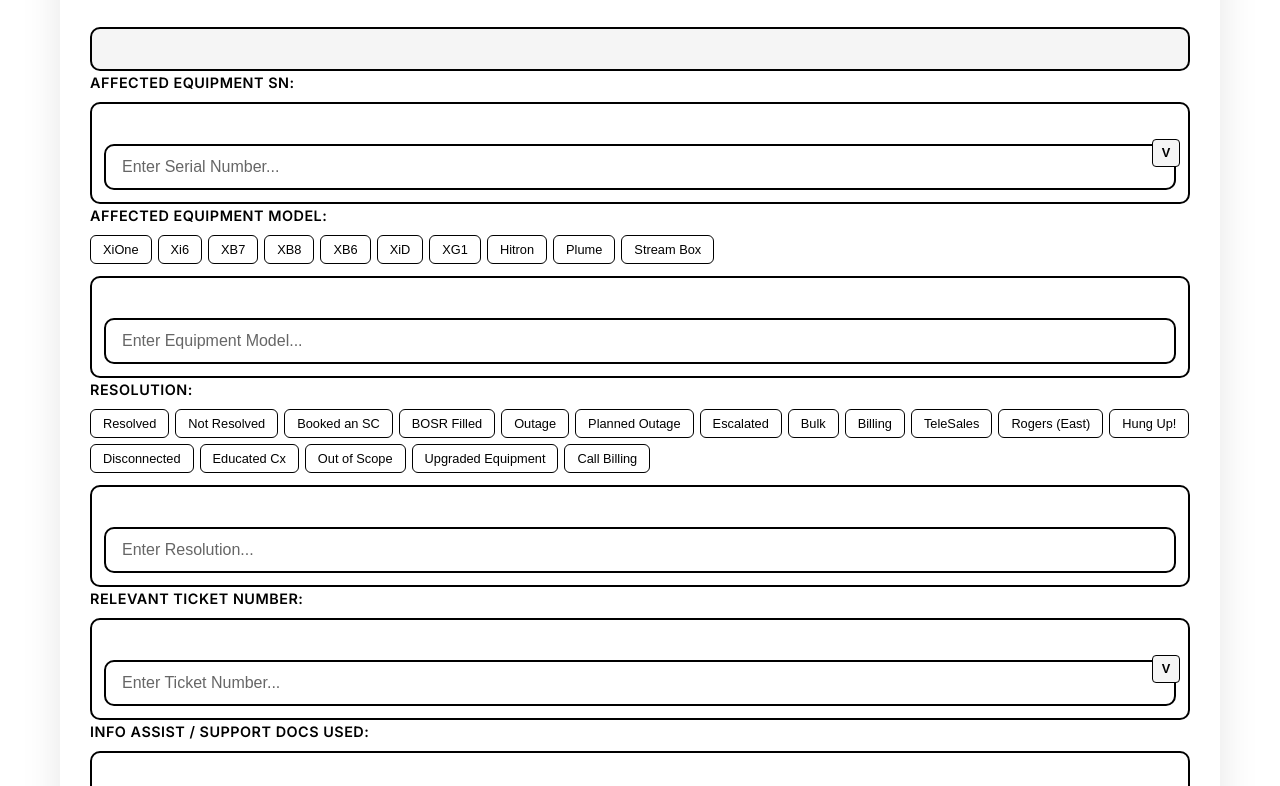
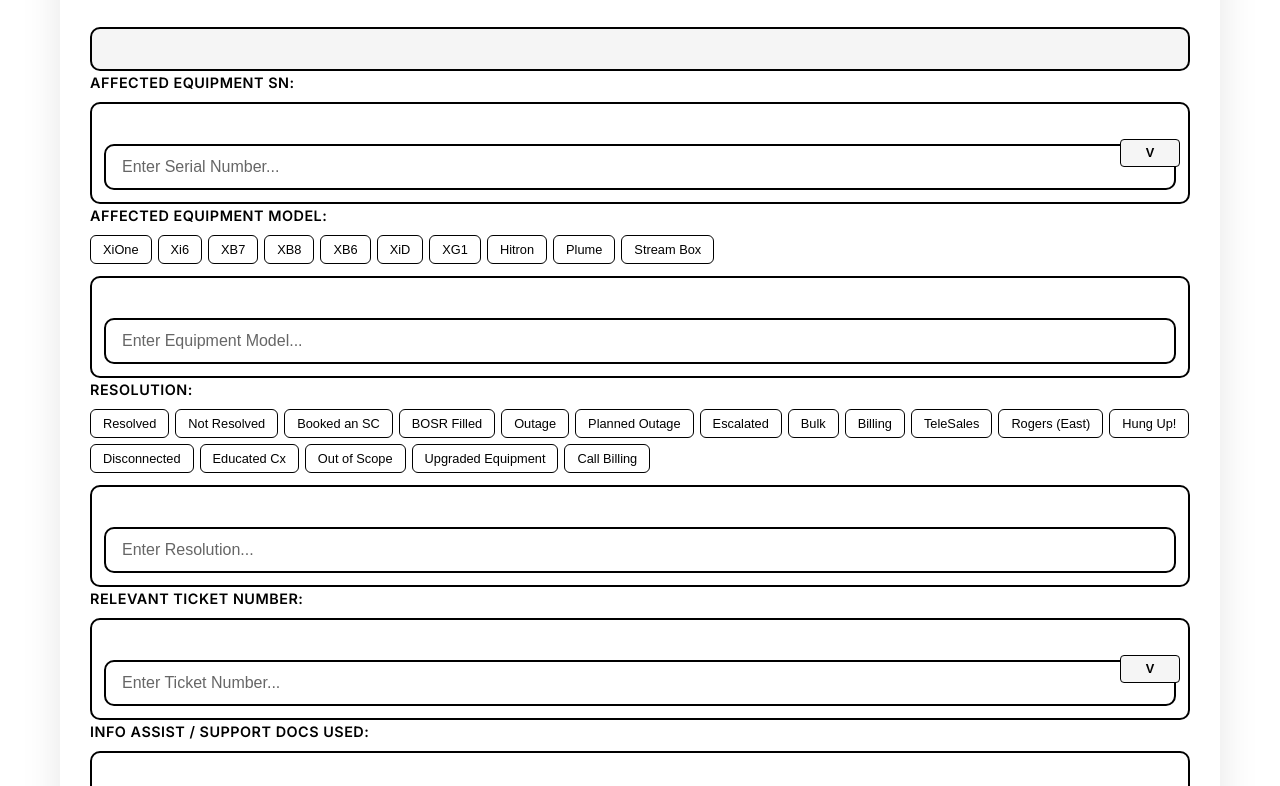
Before and after one commit to hoz-efa/casecraft, a plain HTML site: page index.html in a window 1280 px wide. Shown: the part 1200-1986 px from the top of the page. Drawn offline with Linux system fonts and the light colour scheme.

Commit message:
Update styles.css

```diff
--- a/styles.css
+++ b/styles.css
@@ -426,6 +426,16 @@ body {
     transform: scale(0.95);
 }
 
+/* Specific styling for Paste! buttons - only for equipment and ticket fields */
+.input-action-btn.paste-btn[data-target="affectedEquipmentSN"],
+.input-action-btn.paste-btn[data-target="relevantTicketNumber"],
+.input-action-btn.paste-btn[data-target="infoAssist"],
+.input-action-btn.paste-btn[data-target="flow"] {
+    width: auto;
+    min-width: 60px;
+    padding: 4px 8px;
+}
+
 /* Checkbox for same as phone number */
 .same-as-phone {
     display: flex;
```
